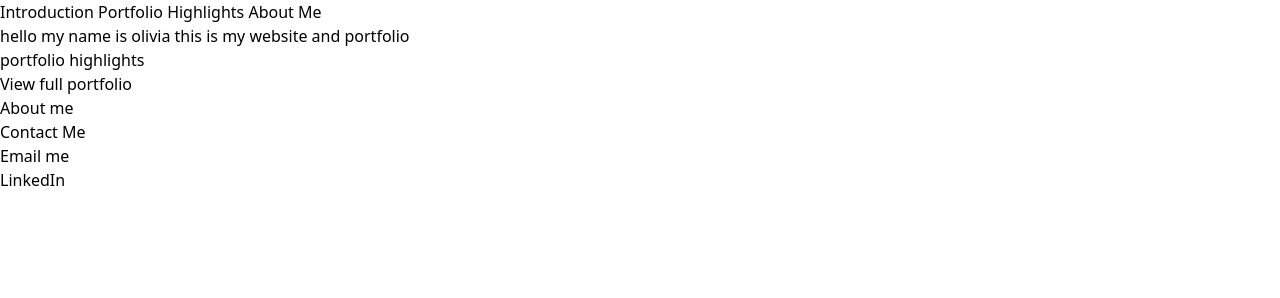
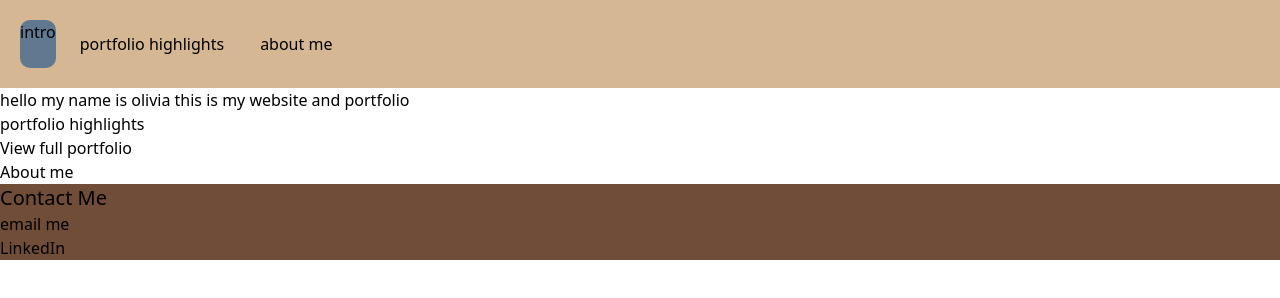
Before and after one commit to omatvejeva/omatvejeva.github.io, a website: page index.html in a window 1280 px wide. Drawn offline with Linux system fonts and the light colour scheme.

Commit message:
minor updates to header and footer
mostly just playing around with tailwind

```diff
--- a/index.html
+++ b/index.html
@@ -9,16 +9,17 @@
     <link rel="icon" href="./favicon.ico" type="image/x-icon">
   </head>
   <body>
-    <div class="header-nav-index">
-        <a title="top of the page containing an introduction" href = 'should take you lower on the page'>
-            Introduction
-        </a>
-        <a>
-            Portfolio Highlights
-        </a>
-         <a class="">
-            About Me
-        </a>
+    <div class="bg-[#d5b893] flex flex-row p-5 space-x-3">
+
+        <div class=" bg-[#617891] rounded-[10px]">
+            intro
+        </div>
+        <div class="p-3">
+            portfolio highlights
+        </div>
+        <div class="p-3">
+            about me
+        </div>
 
     </div>
     <main>
@@ -46,15 +47,15 @@
 
     </main>
 
-    <footer class = "footer-index">
-        <h3>
+    <footer class = "bg-[#6f4d38]">
+        <div class ="text-xl">
             Contact Me
-        </h3>
+        </div>
         <div>
-            Email me
+            <a href="&#x6D;&#x61;ilto&#58;olivi&#x61;m&#x61;tv&#x61;n&#64;gmail&#46;com">email me</a>
         </div>
          <div>
-            LinkedIn
+            <a href="https://www.linkedin.com/in/olivia-matvejeva-63b29629a/">LinkedIn</a>
         </div>
 
     </footer>
--- a/package.json
+++ b/package.json
@@ -1,6 +1,6 @@
 {"type": "module",   "scripts": {
     "build": "postcss styles.css -o dist/styles.css",
-    "watch": "postcss styles.css -o dist/styles.css -- watch"
+    "watch": "postcss styles.css -o dist/styles.css --watch"
   },
   "dependencies": {
     "@tailwindcss/postcss": "^4.1.11",
```
Also changed, not shown: dist/styles.css.
